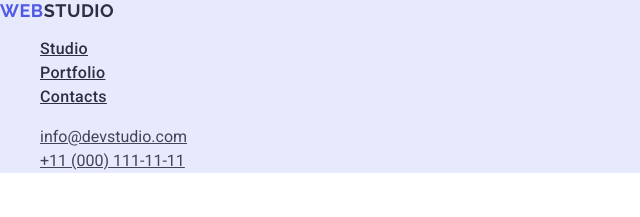
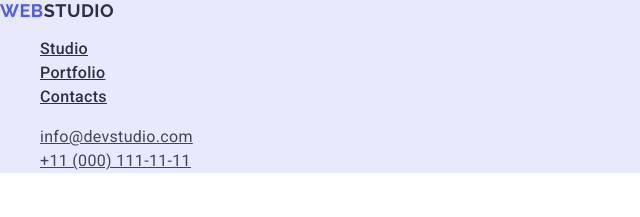
Before and after one commit to YaroslavMatiash/goit-markup-hw-02, a plain HTML site: page index.html in a window 1280 px wide. Shown: the top 217 px of the page, 0-640 px from the left. Drawn offline with nearby package versions, Linux system fonts and the light colour scheme.

Commit message:
update (4)

```diff
--- a/css/styles.css
+++ b/css/styles.css
@@ -50,23 +50,25 @@
 .contacts-list {
    text-decoration: none;
    list-style-type: none;
+   letter-spacing: 0.02em;
 }
 
 .contacts-list-item {
-   letter-spacing: 0.02;
+   letter-spacing: 0.02em;
    color: #434455;
 }
 
 .contacts-link {
    font-size: 16px;
    line-height: 1.5;
-   letter-spacing: 0.02;
+   letter-spacing: 0.02em;
    color: #434455;
 }
 
 .contacts-link:hover,
 .contacts-link:focus {
    color: #404BBF;
+   letter-spacing: 0.02em;
 }
 
 /* Body */
```
